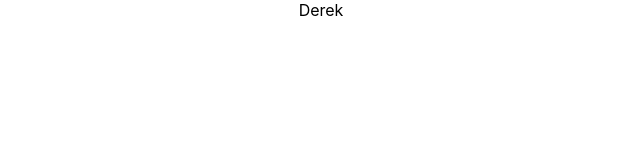
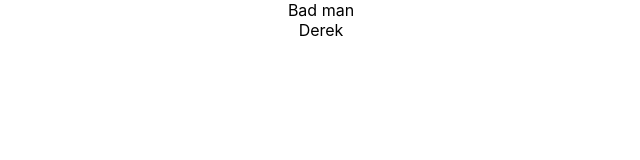
Before and after one commit to neelxie/moreHooks, a React (Create React App) app: page / in a window 1280 px wide. Shown: the top 160 px of the page, without its empty margins (319-959 px from the left). Built offline with nearby package versions, Linux system fonts and the light colour scheme.

Commit message:
Add new changes

```diff
--- a/src/App.js
+++ b/src/App.js
@@ -1,9 +1,11 @@
 
 import './App.css';
+import Hooka from './components/Hooka'
 
 function App() {
   return (
     <div className="App">
+      <Hooka />
       <div>Derek</div>
     </div>
   );
--- /dev/null
+++ b/src/components/Hooka.js
@@ -0,0 +1,7 @@
+import React from "react";
+
+const Hooka = () => {
+  return <div>Bad man</div>;
+};
+
+export default Hooka;
```
